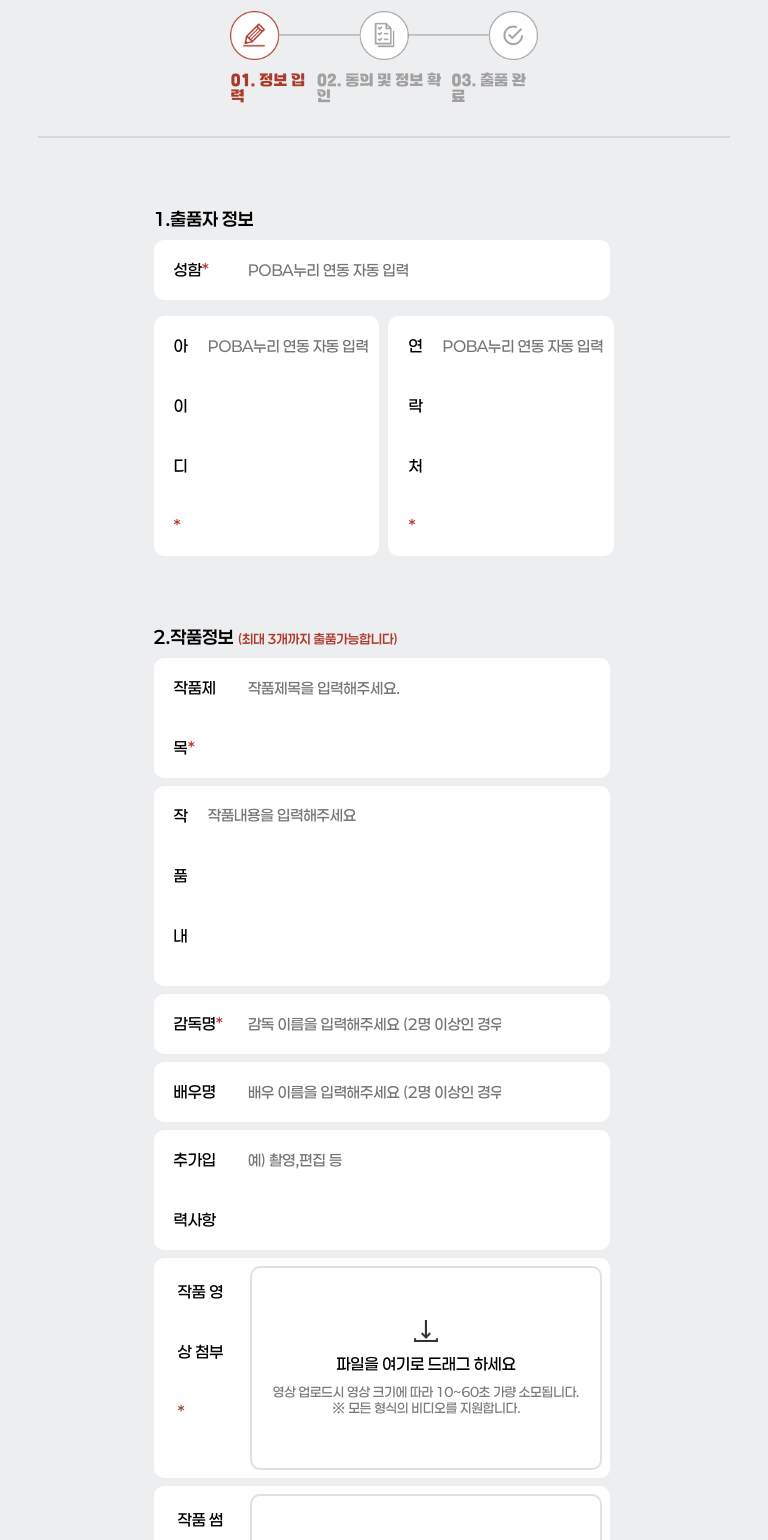
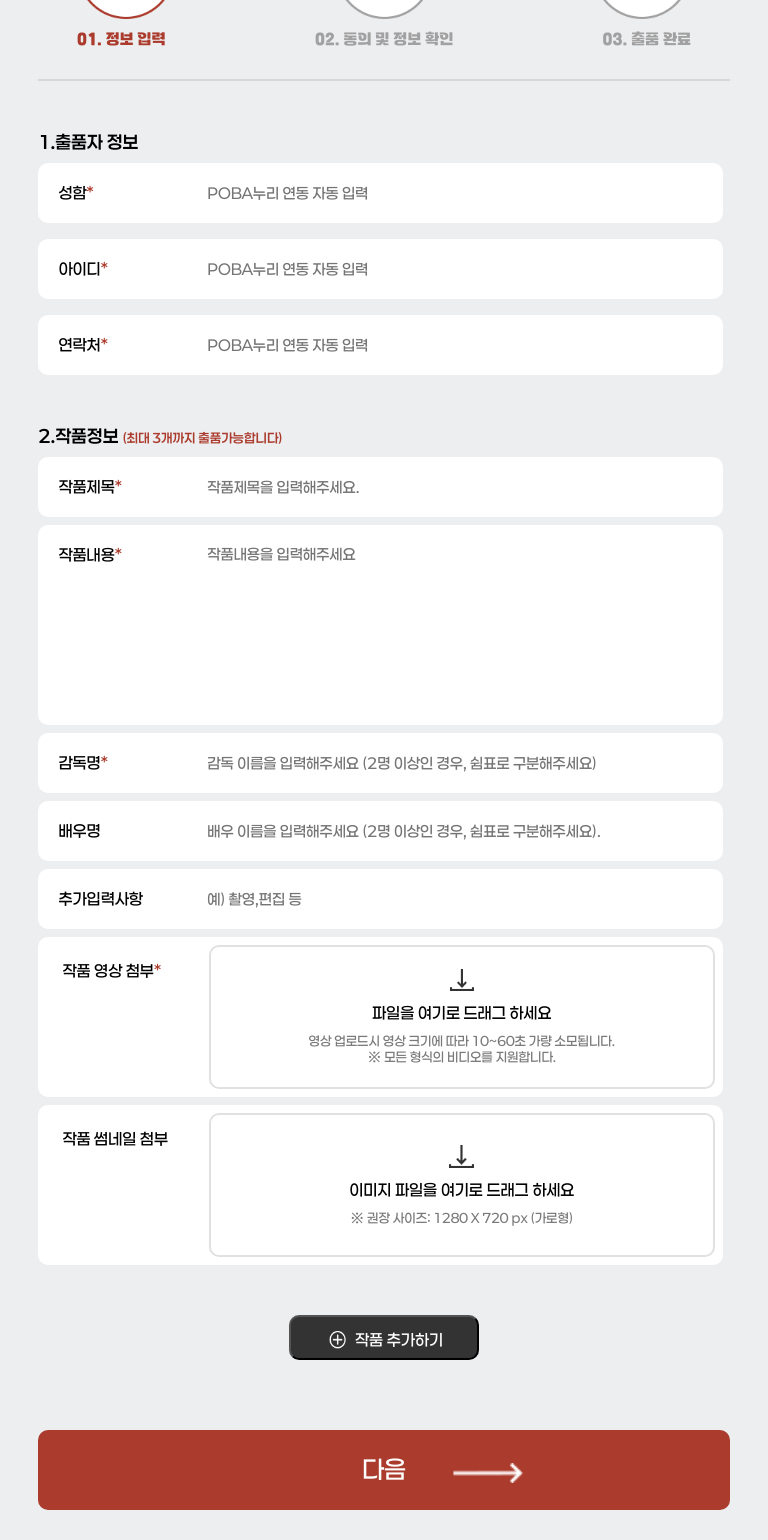
Before and after one commit to 30second-project/FE, a React (Create React App) app: page / in a window 768 px wide. Shown: the part 360-1900 px from the top of the page. Built offline with nearby package versions, Linux system fonts and the light colour scheme; some icons are missing.

Commit message:
미디어 쿼리 수정 중

```diff
--- a/src/Page1.js
+++ b/src/Page1.js
@@ -147,7 +147,7 @@ function Page1() {
                         </ul>
                         <ul className="box box1">
                             <li className="first">감독명<span className="red">*</span></li>
-                            <li className="second">
+                            <li className="second movieInput">
                                 <input
                                     type="text"
                                     className="movieTitle"
@@ -158,7 +158,7 @@ function Page1() {
                         </ul>
                         <ul className="box box1">
                             <li className="first">배우명</li>
-                            <li className="second">
+                            <li className="second movieInput">
                                 <input
                                     type="text"
                                     className="movieTitle"
--- a/src/components/drop-file-input/drop-file-input.css
+++ b/src/components/drop-file-input/drop-file-input.css
@@ -105,3 +105,8 @@
     font-size: 13px;
     margin-top: 10px;
 }
+@media (min-width: 768px) and (max-width: 1024px) {
+    .drop-file-input {
+        height:140px;
+    }
+}
--- a/src/css/Header.css
+++ b/src/css/Header.css
@@ -51,3 +51,13 @@ header ul li:nth-child(2){
   margin-top: 200px;
 
 }
+/* 태블릿 미디어 쿼리*/
+@media (min-width: 768px) and (max-width: 1024px) {
+    header{
+        padding-top: 1px;
+    }
+    .header-title{
+        font-size: 80px;
+        margin-top: 180px;
+      }
+}
--- a/src/css/Page1.css
+++ b/src/css/Page1.css
@@ -150,9 +150,13 @@ textarea{
     outline: none;
     font-family: boxtext;
     font-size: 15px;
-    margin-top: 20px;
+    margin-top: 22px;
    width:700px;
    height: 160px;
+   resize: none;
+}
+.movieInput textarea{
+    height:20px;
 }
 .box4{
     height: 200px;
@@ -243,3 +247,201 @@ transition: ease-in 0.2s;
 .red{
     color: #ab3b2c!important;
 }
+
+@media (min-width: 768px) and (max-width: 1024px) {
+    /* circle zone */
+    .circlezone{
+    margin-top: 20px;
+    }
+    .circle1{
+        width:80%;
+    }
+    .circleText{
+        display: flex;
+        width:80%;
+        margin: 0 auto;
+        justify-content: space-between;
+        margin-top: 10px;
+    }
+
+    /* circle zone end*/
+    hr{
+        height: 2px;
+        border: none;
+        background-color: #d7d7d7;
+        width:90%;
+        margin: 0 auto;
+        margin-top:30px;
+        margin-bottom: 10px;
+    }
+    section{
+        width:90%;
+        margin: 0 auto;
+        margin-bottom: 50px;
+    }
+    input[type="text"]{
+        border:none;
+        outline: none;
+        font-family: boxtext;
+        font-size: 15px;
+        width:400px;
+    }
+    .box{
+        display: flex;
+        background-color: #fff;
+        border-radius: 10px;
+    }
+    .box li:nth-child(1){
+        box-sizing: border-box;
+        padding-left: 20px;
+        flex: 0.25;
+    }
+    .box li:nth-child(2){
+        box-sizing: border-box;
+        padding-left: 20px;
+        flex: 1;
+    }
+
+    .first{
+        font-family: boxtext;
+     text-align: center;
+    line-height: 60px;
+    width:140px;
+    }
+    .second{
+    line-height: 60px;
+    font-family: boxtext;
+    width: 100%;
+    }
+    .box2{
+        width:99%;
+        margin-right:9px;
+        float: left;
+    }
+    .box2 li:nth-child(1){
+        flex: 0.25 !important;
+    }
+    .box3 li:nth-child(1){
+        flex: 0.25 !important;
+    }
+    .box3{
+        float: left;
+        width:99%;
+        margin-bottom: 50px;
+    }
+
+    video {
+        width: 100%; /* 너비 100%로 설정 */
+        height: auto; /* 비율 유지 */
+        display: block; /* 블록 요소로 설정 */
+        margin: 10px 0; /* 위 아래 마진 추가 */
+        z-index: 1; /* 다른 요소 위에 표시 */
+    }
+    .show{
+        width:500px;
+        height: auto;
+    }
+    article{
+        margin-top: 50px;
+    }
+    .plusPage{
+        margin-top: 50px;
+    }
+    textarea{
+        border:none;
+        outline: none;
+        font-family: boxtext;
+        font-size: 15px;
+        margin-top: 20px;
+       width:400px;
+       height: 160px;
+    }
+
+    .box4{
+        height: 200px;
+    }
+    .drop{
+        box-sizing: border-box;
+        padding: 4px;
+        display: flex;
+        flex-wrap: wrap;
+        align-items: flex-start;
+        width: 99%;
+        box-sizing: border-box;
+    }
+    .movieTitle{
+        width:70%;
+    }
+    .imgText{
+        font-family: imgtext;
+        font-size: 15px;
+        margin: 15px 0;
+    }
+    .plus img{
+        width:9%;
+        position:absolute;
+        top:54%;
+        left:25%;
+        transform: translate(-50%, -50%);
+
+    }
+    .plus{
+    display: block;
+    cursor: pointer;
+    position: relative;
+    width: 190px;
+    background-color: #333333;
+    color: #fff;
+    font-family: imgtext;
+    margin: 0 auto;
+    text-align: center;
+    height: 45px;
+    margin-top: 50px;
+    margin-bottom: 50px;
+    line-height: 45px;
+    font-size: 16px;
+    border-radius: 10px;
+    box-sizing: border-box;
+    padding-left: 30px;
+    }
+    .del{
+        float: right;
+        margin-right: 1%;
+    }
+    .del i{
+        font-size: 25px;
+        cursor: pointer;
+    transition: ease-in 0.2s;
+    }
+    .del i:hover{
+        color: #ab3b2c;
+    }
+    .next{
+        width:90%;
+        background-color: #ab3b2c;
+        color: #fff;
+        margin: 0 auto;
+        border-radius: 10px;
+        font-family: imgtext;
+        height: 80px;
+        line-height: 80px;
+        text-align: center;
+        position:relative;
+        margin-bottom: 70px;
+        margin-top: 70px;
+        cursor: pointer;
+        font-size: 25px;
+    }
+    .next img{
+        width: 10%;
+        position:absolute;
+        top:54%;
+        right:25%;
+        transform: translate(-50%, -50%);
+
+    }
+    .red{
+        color: #ab3b2c!important;
+    }
+
+  }
```
